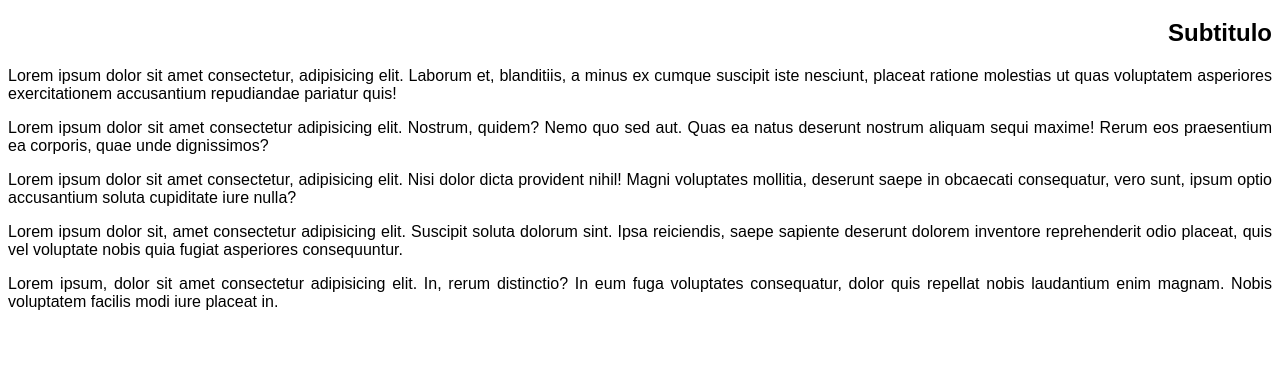
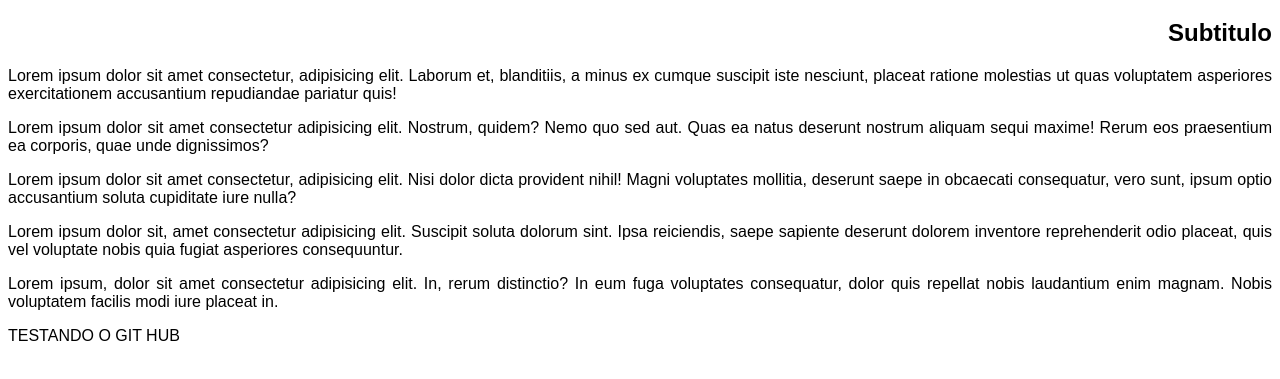
Before and after one commit to Jhondev-404/Html-Css, a plain HTML site: page exercicios/ex017/fonte03.html in a window 1280 px wide. Shown: the part 61-440 px from the top of the page. Drawn offline with Linux system fonts and the light colour scheme.

Commit message:
ATUALIZEI UM REPOSITORIO

```diff
--- a/exercicios/ex017/fonte03.html
+++ b/exercicios/ex017/fonte03.html
@@ -32,3 +32,8 @@
     <p>Lorem ipsum, dolor sit amet consectetur adipisicing elit. In, rerum distinctio? In eum fuga voluptates consequatur, dolor quis repellat nobis laudantium enim magnam. Nobis voluptatem facilis modi iure placeat in.</p>
 </body>
 </html>
+
+
+
+
+TESTANDO O GIT HUB
```
Also changed, not shown: exercicios/ex017/fonte01.html (+0 -1 lines).
